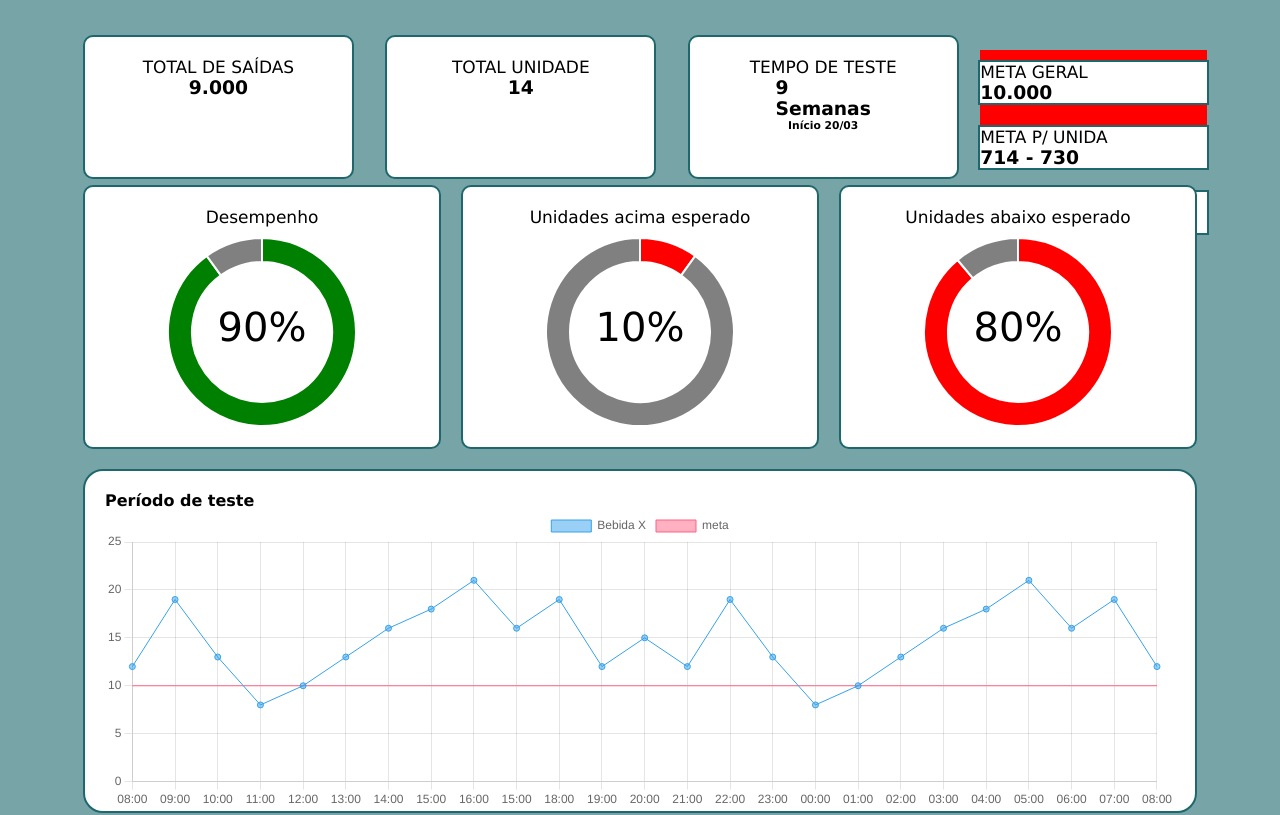
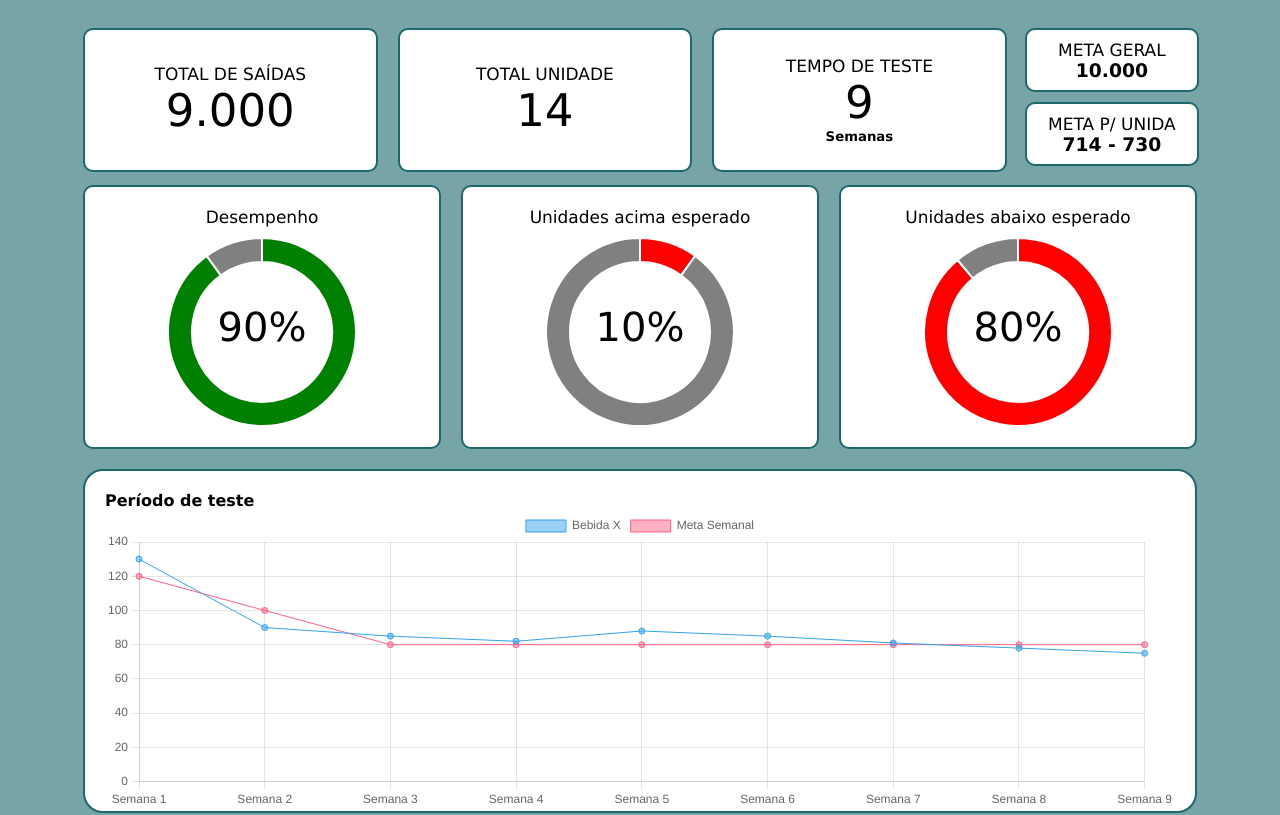
Before and after one commit to TheusBr05/pump-drink, a plain HTML site: page Site Institucional/admin/dashboard.html in a window 1280 px wide. Shown: the part 300-1115 px from the top of the page. Drawn offline with nearby package versions, Linux system fonts and the light colour scheme.

Commit message:
@melissaSBneves Atualização dos cards dashboard

```diff
--- a/Site Institucional/CSS/graficos-style.css
+++ b/Site Institucional/CSS/graficos-style.css
@@ -81,42 +81,64 @@
     display: flex;
     flex-direction: row;
     justify-content: space-between;
+    justify-items: center;
+    align-items: center;
     height: 150px;
-
-
 }
 .metrica_total{
     background-color: white;
     padding: 20px;
     height: 100px;
     margin: 10px;
-    width: 20%;
+    width: 25%;
     border-radius: 10px;
     padding: 20px;
     border: 2px solid #1d676d;
     display: flex;
     flex-direction: column;
     justify-items: center;
+    justify-content: center;
     align-items: center;
+
+}
+
+.metrica_total h3{
+    font-size: 45px;
+    font-weight: 200;
+}
+
+.metrica_total h6{
+    font-size: 12px;
+    margin: 10px, 0px;
+    font-weight: 500;
 }
 
 .metrica_meta{
     display: flex;
+    margin-top: 20px;
     flex-direction: column;
-    justify-content: space-between;
+    justify-items: center;
     align-items: center;
-    width: 20%;
-    height: 100px;
     align-self: center;
-    background-color: red;
+    width: 15%;
+    padding: 20px;
+    height: 175px;
+    /* align-self: center; */
 }
 
 .card_meta{
     background-color: white;
     border: 2px solid #1d676d;
     width: 100%;
-    margin: 10px;
-
+    height: 40px;
+    margin: 5px;
+    padding: 10px;
+    border-radius: 10px;
+    border: 2px solid #1d676d;
+    display: flex;
+    flex-direction: column;
+    justify-items: center;
+    align-items: center;
 }
 
 
--- a/Site Institucional/admin/dashboard.html
+++ b/Site Institucional/admin/dashboard.html
@@ -80,12 +80,13 @@
                         <div class="metrica_total">
                             <h4>TEMPO DE TESTE</h4>
                             <h3>
-                                9 <br> Semanas
+                                9
                             </h3>
-                            <h6>
-                                Início 20/03
-                            </h6>
+                            <h5>
+                                Semanas
+                            </h5>
                         </div>
+
                         <div class="metrica_meta">
                             <div class="card_meta">
                                 <h4>META GERAL</h4>
@@ -97,12 +98,6 @@
                                 <h4>META P/ UNIDA</h4>
                                 <h3>
                                     714 - 730
-                                </h3>
-                            </div>
-                            <div class="card_meta">
-                                <h4>META P/ SEMANAL</h4>
-                                <h3>
-                                    1.110 - 1.115
                                 </h3>
                             </div>
 
@@ -119,15 +114,16 @@
                             </div>
                         </div>
 
-                        <div class="card_metrica">
-                            <div class="icon_metricas">
+                        <div class="card_metrica" >
+                            <div class="icon_metricas" >
                                 <h4>Unidades acima esperado</h4>
                                 <canvas id="desempenho_unidadesAcima" class="doughnut"></canvas>
                                 <div class="center_rosca">10%</div>
                             </div>
                         </div>
 
-                        <div class="card_metrica">
+                        <div class="card_metrica" >
+
                             <div class="icon_metricas">
                                 <h4>Unidades abaixo esperado</h4>
                                 <canvas id="desempenho_unidadesAbaixo" class="doughnut"></canvas>
@@ -184,17 +180,16 @@
 
     new Chart(graficoLinha_hoje, {
         data: {
-            labels: ['08:00', '09:00', '10:00', '11:00', '12:00', '13:00', '14:00', '15:00', '16:00', '15:00', '18:00', '19:00', '20:00', '21:00', '22:00', '23:00', '00:00', '01:00', '02:00', '03:00', '04:00', '05:00', '06:00', '07:00', '08:00'],
+            labels: ['Semana 1','Semana 2', 'Semana 3', 'Semana 4', 'Semana 5', 'Semana 6', 'Semana 7', 'Semana 8', 'Semana 9'],
             datasets: [{
                 type: 'line',
                 label: 'Bebida X',
-                data: [12, 19, 13, 8, 10, 13, 16, 18, 21, 16, 19, 12, 15, 12, 19, 13, 8, 10, 13, 16, 18, 21, 16, 19, 12, 15],
+                data: [130, 90, 85, 82, 88, 85, 81, 78, 75],
                 borderWidth: 1
             }, {
                 type: 'line',
-                label: 'meta',
-                data: [10, 10, 10, 10, 10, 10, 10, 10, 10, 10, 10, 10, 10, 10, 10, 10, 10, 10, 10, 10, 10, 10, 10, 10, 10],
-                pointStyle: false,
+                label: 'Meta Semanal',
+                data: [120, 100, 80, 80,80,80,80,80,80,],
                 borderWidth: 1
             }
             ]
```
